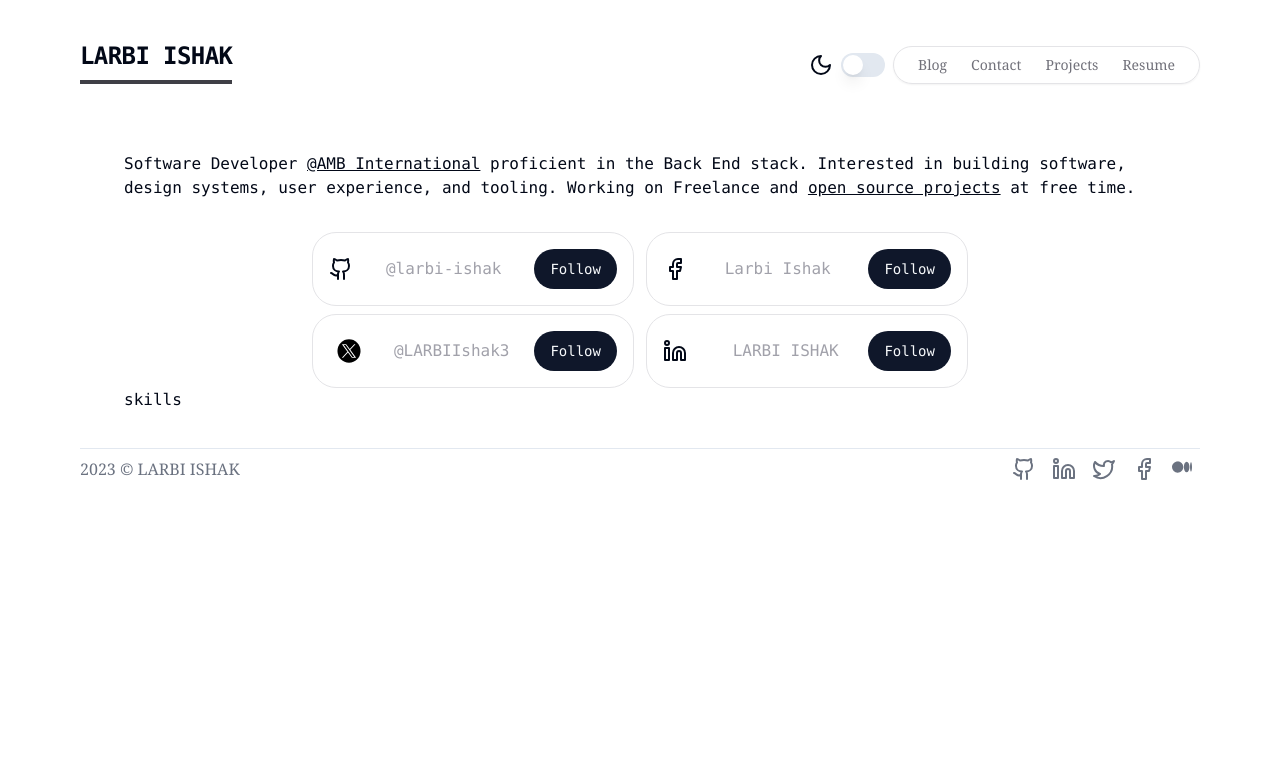
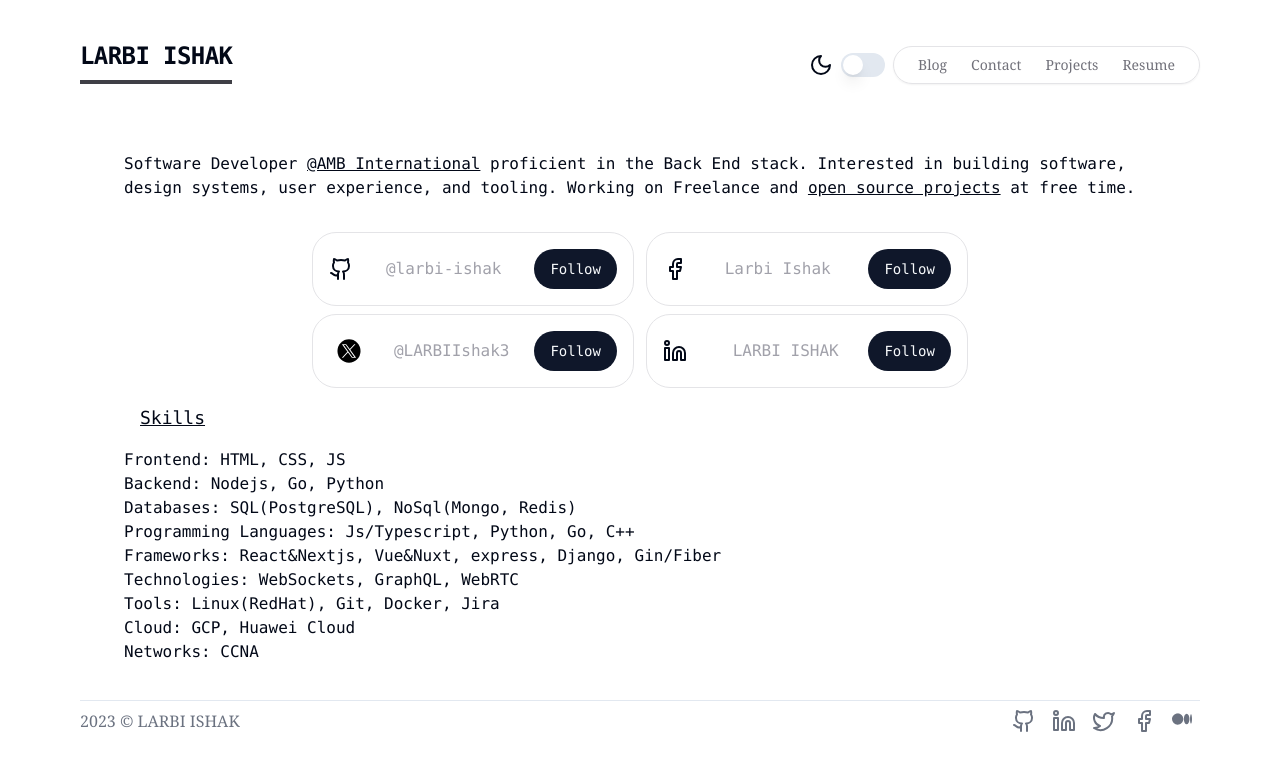
Before and after one commit to larbi-ishak/portfolio, a Next.js app: page / in a window 1280 px wide. Shown: the top 770 px of the page. Built offline with nearby package versions, Linux system fonts and the light colour scheme.

Commit message:
adding  skills

```diff
--- a/app/page.tsx
+++ b/app/page.tsx
@@ -91,8 +91,19 @@ export default function Home() {
           </Container>
         </div>
       </section>
-      <section>
-        skills
+      <section >
+        <h4 className="underline p-4 text-lg">Skills</h4>
+        <ul>
+          <li>Frontend: HTML, CSS, JS</li>
+          <li>Backend: Nodejs, Go, Python</li>
+          <li>Databases: SQL(PostgreSQL), NoSql(Mongo, Redis)</li>
+          <li>Programming Languages: Js/Typescript, Python, Go, C++</li>
+          <li>Frameworks: React&Nextjs, Vue&Nuxt, express, Django, Gin/Fiber</li>
+          <li>Technologies: WebSockets, GraphQL, WebRTC </li>
+          <li>Tools: Linux(RedHat), Git, Docker, Jira </li>
+          <li>Cloud: GCP, Huawei Cloud</li>
+          <li>Networks: CCNA</li>
+        </ul>
       </section>
     </main>
   );
```
